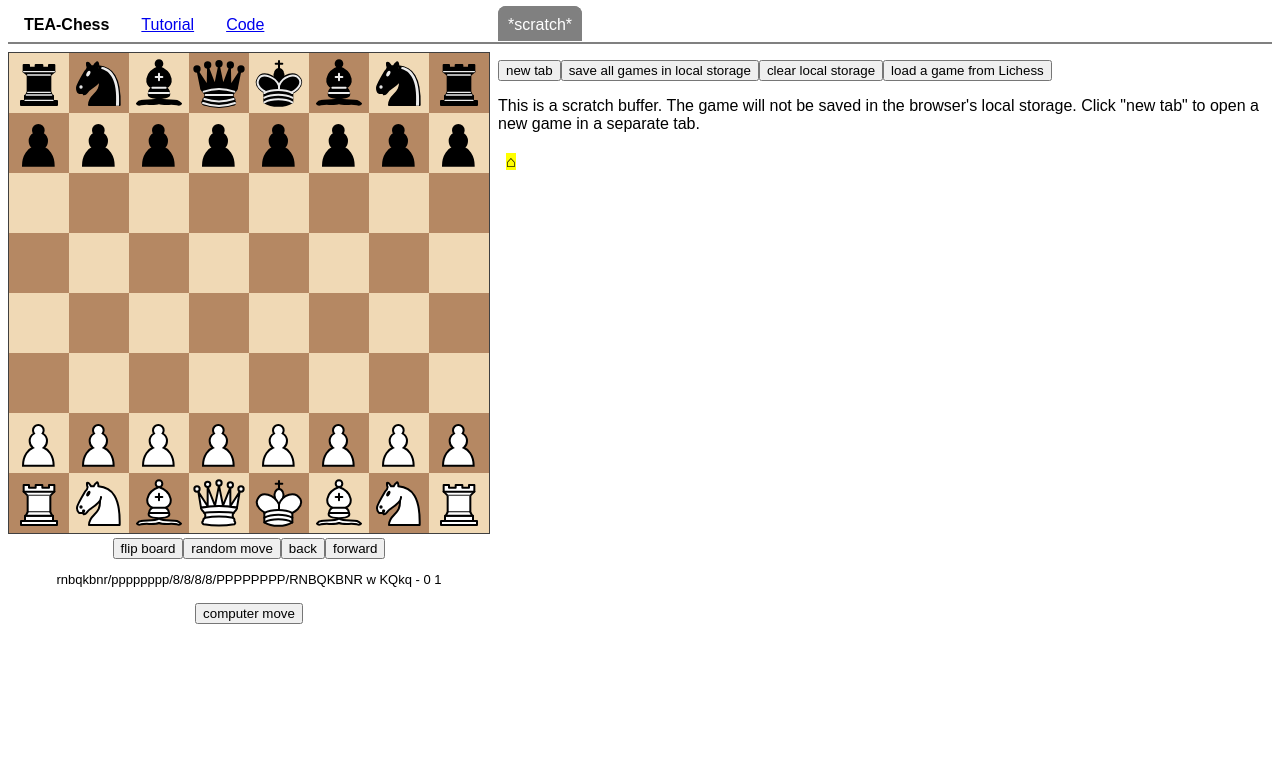
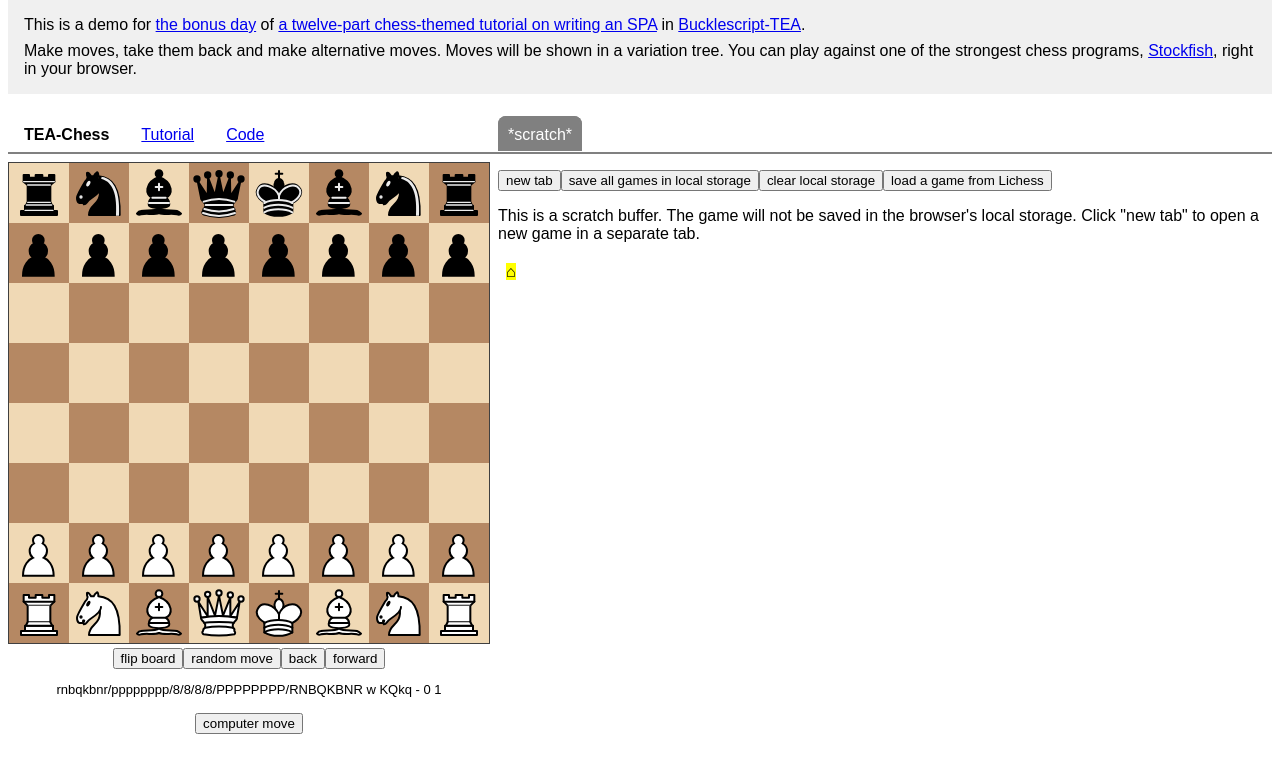
Before and after one commit to quernd/quernd.github.io, a plain HTML site: page tutorials/tea-chess/bonus/demo.html in a window 1280 px wide. Drawn offline with Linux system fonts and the light colour scheme.

Commit message:
fixed bonus demo

```diff
--- a/tutorials/tea-chess/bonus/demo.html
+++ b/tutorials/tea-chess/bonus/demo.html
@@ -31,7 +31,7 @@ Make moves, take them back and make alternative moves.  Moves will be
     <script src="main.js"></script>
     <script>
       setTimeout(function() {
-        var app = starter.main(document.body);
+        var app = starter.main(document.getElementById("tea"));
       }, 1)
     </script>
   </body>
```
